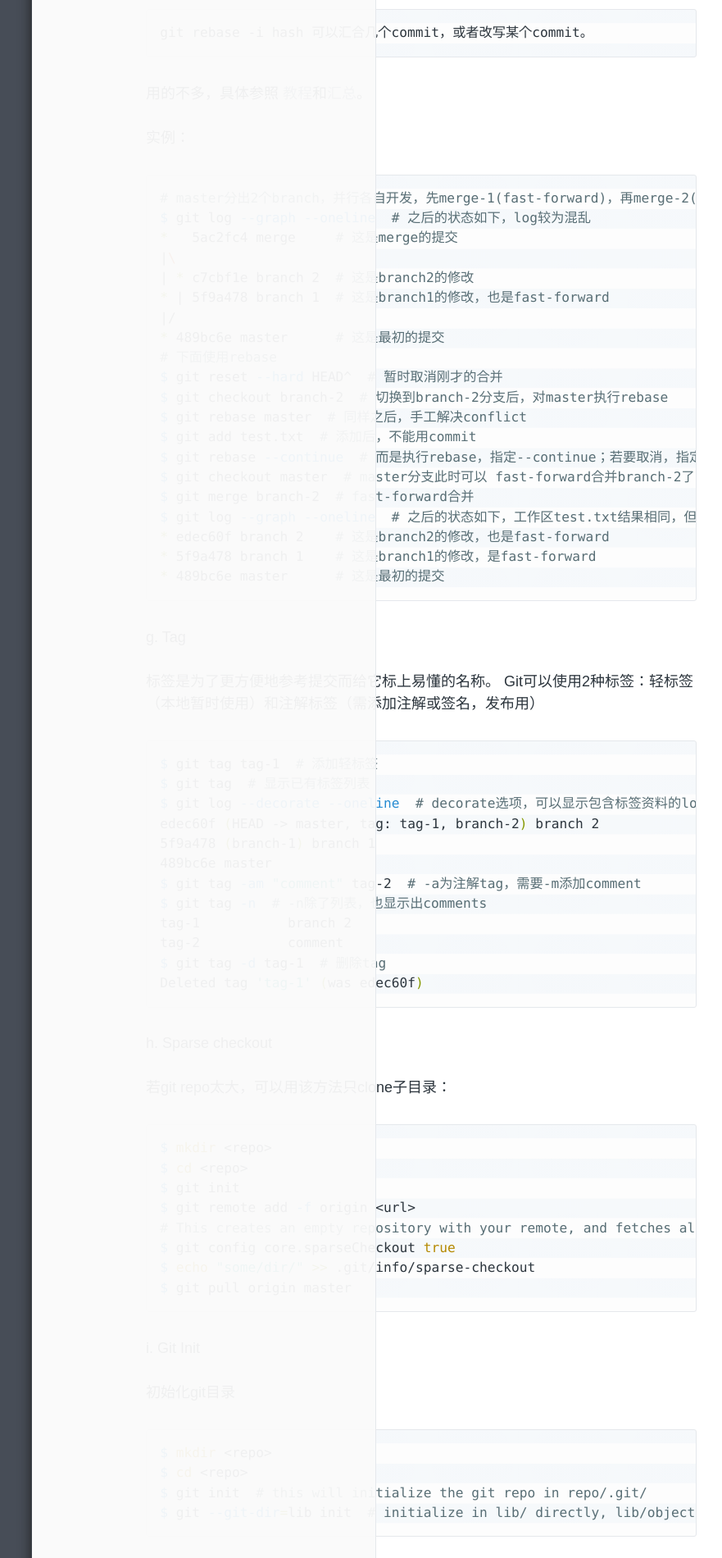
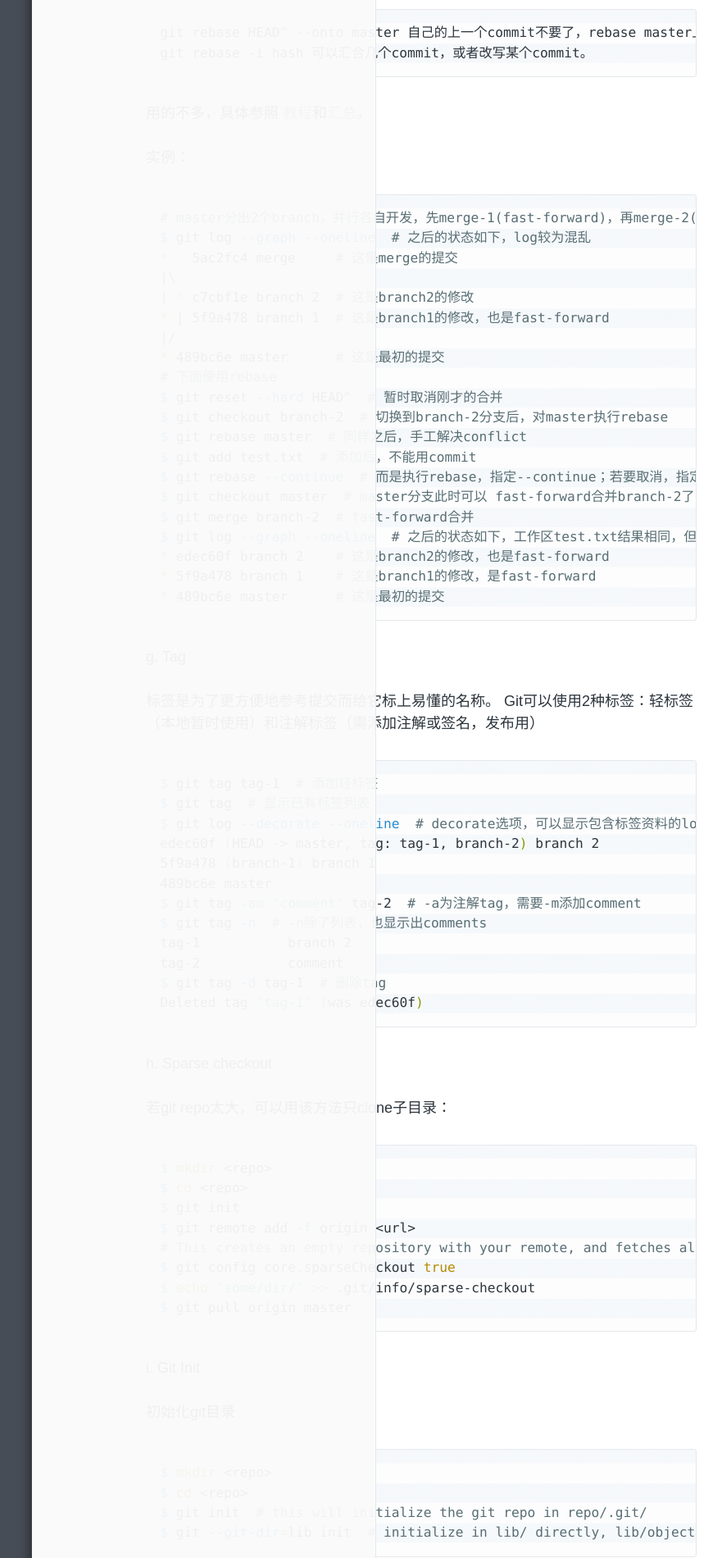
Before and after one commit to wykvictor/wykvictor.github.io, a Jekyll site: the page built from _posts/resources/2015-11-26-Git-Command.md, in a window 1280 px wide. Shown: the part 2714-4614 px from the top of the page at 82% size, without its empty margins (126-1007 px from the left). Built offline with Jekyll 4.4.1, drawn with Linux system fonts in a browser that asks for light colours; some of the changed text lies outside the part shown.

Commit message:
add git rebase HEAD^ --onto master

````diff
--- a/_posts/resources/2015-11-26-Git-Command.md
+++ b/_posts/resources/2015-11-26-Git-Command.md
@@ -47,6 +47,7 @@
 ![git-Rebase](http://7xno5y.com1.z0.glb.clouddn.com/git-rebase.png)
 如图，历史记录成一条线很整洁。这时移动提交X和Y有可能会发生冲突，需要修改各自的提交时发生冲突的部分。另：
 ```
+git rebase HEAD^ --onto master 自己的上一个commit不要了，rebase master上的(onto指定upstream)
 git rebase -i hash 可以汇合几个commit，或者改写某个commit。
 ```
 用的不多，具体参照 [教程](http://backlogtool.com/git-guide/cn/stepup/stepup7_5.html)和[汇总](http://backlogtool.com/git-guide/cn/reference/log.html)。
````
